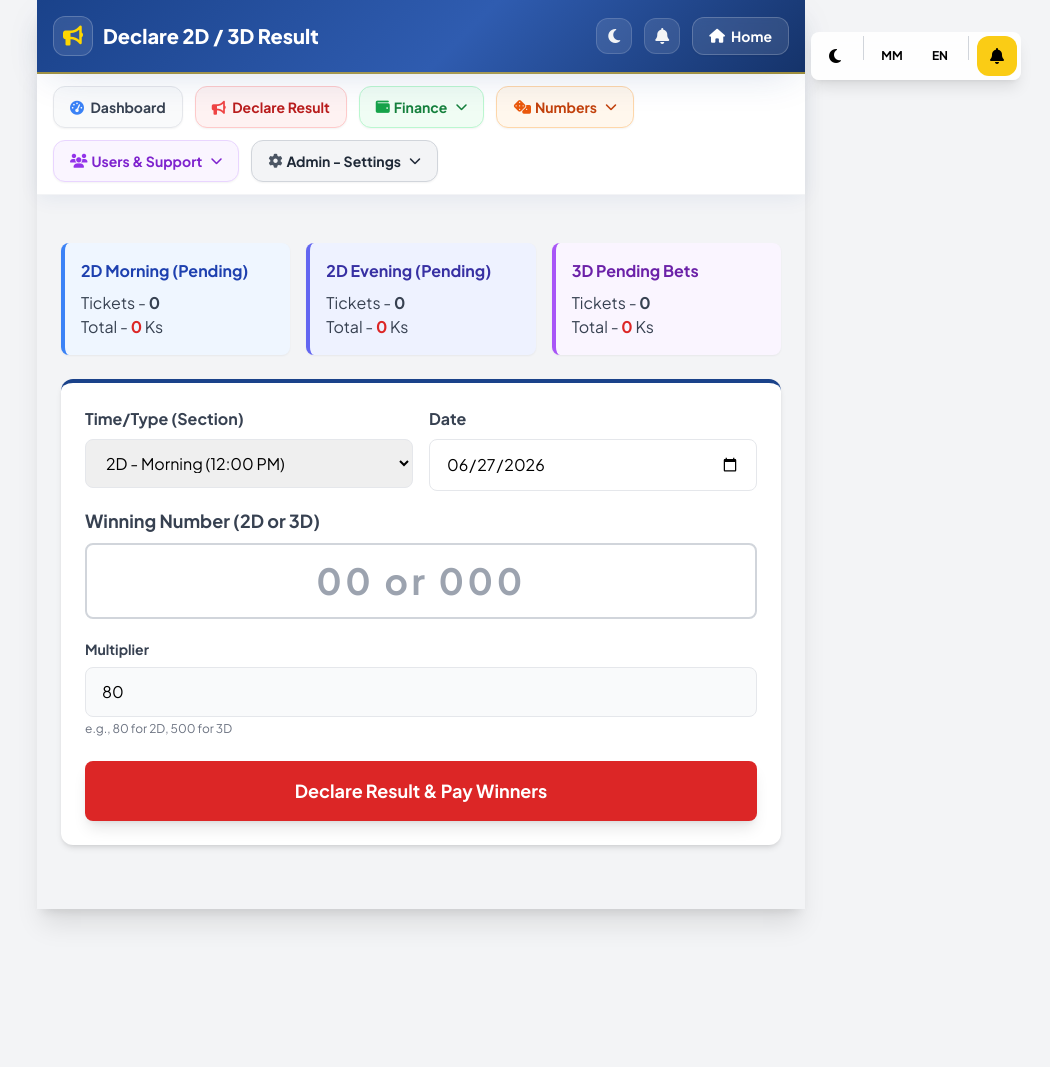
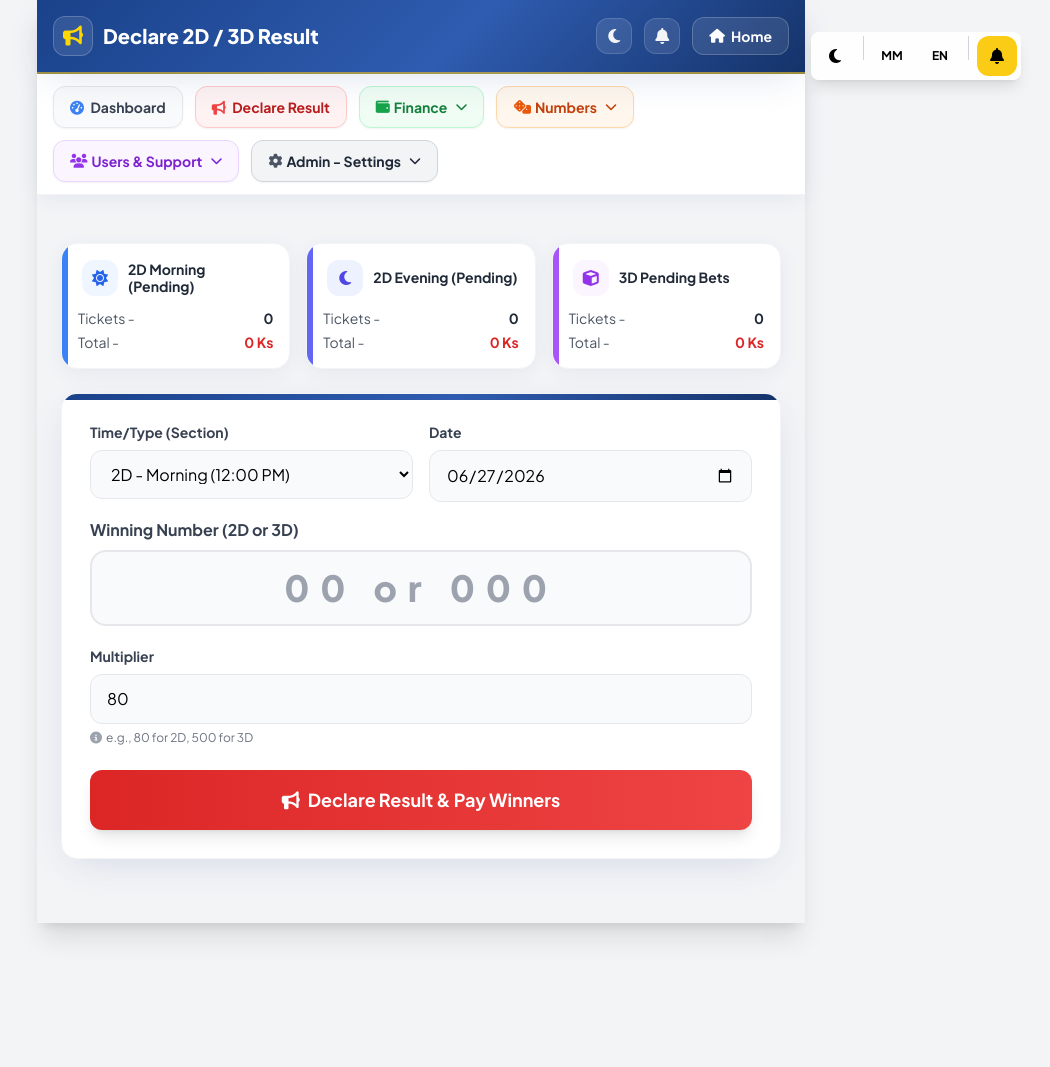
Before and after one commit to kotunt/App, a PHP site: page /admin/admin_declare_result.php in a window 1280 px wide. Shown: the whole page, without its empty margins (219-1269 px from the left). Run offline with PHP 8.4, Linux system fonts and the light colour scheme; a user stored in the database is signed in; data comes from the database, SQL or seed files in the repository; data that the repository does not hold is empty; some libraries are stand-ins or nearby versions; some web fonts are replaced.

Commit message:
Update admin panel design and display for results and limits
Refactor UI elements in admin_declare_result.php and admin_limit_settings.php for improved presentation and user experience.

Replit-Commit-Author: Agent
Replit-Commit-Session-Id: fff82303-35c9-4b09-96d1-5e772f5b31cd
Replit-Commit-Checkpoint-Type: full_checkpoint
Replit-Commit-Event-Id: bf7eddd2-19ee-4c4c-8c47-fc55bca63280
Replit-Commit-Screenshot-Url: https://storage.googleapis.com/screenshot-production-us-central1/568851f7-dd59-4a8a-b9d0-b24e0bb4c839/fff82303-35c9-4b09-96d1-5e772f5b31cd/H87UMdT
Replit-Helium-Checkpoint-Created: true

```diff
--- a/admin/admin_declare_result.php
+++ b/admin/admin_declare_result.php
@@ -162,56 +162,69 @@ require_once __DIR__ . '/../includes/header.php';
 
     <div class="p-4 md:p-6 pt-0">
         <div class="grid grid-cols-1 sm:grid-cols-2 md:grid-cols-3 gap-4 mb-6">
-            <div class="bg-blue-50 border-l-4 border-blue-500 p-4 rounded-lg shadow-sm">
-                <h2 class="font-bold text-blue-800 mb-2"><?= __('admin_declare_2d_morning') ?></h2>
-                <p class="text-gray-700"><?= __('admin_declare_tickets') ?><span class="font-bold"><?= number_format($pending_2d['morning']['total_bets'] ?? 0) ?></span></p>
-                <p class="text-gray-700"><?= __('admin_declare_total_amount') ?><span class="font-bold text-red-600"><?= number_format($pending_2d['morning']['total_amount'] ?? 0) ?></span> Ks</p>
+            <div class="bg-white rounded-2xl shadow-soft border border-gray-100 p-4 relative overflow-hidden">
+                <div class="absolute top-0 left-0 w-1.5 h-full bg-blue-500"></div>
+                <div class="flex items-center gap-2.5 mb-3 pl-1">
+                    <span class="w-9 h-9 rounded-xl bg-blue-50 text-blue-600 flex items-center justify-center flex-shrink-0"><i class="fas fa-sun"></i></span>
+                    <h2 class="font-bold text-gray-800 text-sm leading-tight"><?= __('admin_declare_2d_morning') ?></h2>
+                </div>
+                <p class="text-sm text-gray-600 flex justify-between items-center"><span><?= __('admin_declare_tickets') ?></span><span class="font-bold text-gray-800"><?= number_format($pending_2d['morning']['total_bets'] ?? 0) ?></span></p>
+                <p class="text-sm text-gray-600 flex justify-between items-center mt-1"><span><?= __('admin_declare_total_amount') ?></span><span class="font-bold text-red-600"><?= number_format($pending_2d['morning']['total_amount'] ?? 0) ?> Ks</span></p>
             </div>
-            <div class="bg-indigo-50 border-l-4 border-indigo-500 p-4 rounded-lg shadow-sm">
-                <h2 class="font-bold text-indigo-800 mb-2"><?= __('admin_declare_2d_evening') ?></h2>
-                <p class="text-gray-700"><?= __('admin_declare_tickets') ?><span class="font-bold"><?= number_format($pending_2d['evening']['total_bets'] ?? 0) ?></span></p>
-                <p class="text-gray-700"><?= __('admin_declare_total_amount') ?><span class="font-bold text-red-600"><?= number_format($pending_2d['evening']['total_amount'] ?? 0) ?></span> Ks</p>
+            <div class="bg-white rounded-2xl shadow-soft border border-gray-100 p-4 relative overflow-hidden">
+                <div class="absolute top-0 left-0 w-1.5 h-full bg-indigo-500"></div>
+                <div class="flex items-center gap-2.5 mb-3 pl-1">
+                    <span class="w-9 h-9 rounded-xl bg-indigo-50 text-indigo-600 flex items-center justify-center flex-shrink-0"><i class="fas fa-moon"></i></span>
+                    <h2 class="font-bold text-gray-800 text-sm leading-tight"><?= __('admin_declare_2d_evening') ?></h2>
+                </div>
+                <p class="text-sm text-gray-600 flex justify-between items-center"><span><?= __('admin_declare_tickets') ?></span><span class="font-bold text-gray-800"><?= number_format($pending_2d['evening']['total_bets'] ?? 0) ?></span></p>
+                <p class="text-sm text-gray-600 flex justify-between items-center mt-1"><span><?= __('admin_declare_total_amount') ?></span><span class="font-bold text-red-600"><?= number_format($pending_2d['evening']['total_amount'] ?? 0) ?> Ks</span></p>
             </div>
-            <div class="bg-purple-50 border-l-4 border-purple-500 p-4 rounded-lg shadow-sm">
-                <h2 class="font-bold text-purple-800 mb-2"><?= __('admin_declare_3d_pending') ?></h2>
-                <p class="text-gray-700"><?= __('admin_declare_tickets') ?><span class="font-bold"><?= number_format($pending_3d['total_bets'] ?? 0) ?></span></p>
-                <p class="text-gray-700"><?= __('admin_declare_total_amount') ?><span class="font-bold text-red-600"><?= number_format($pending_3d['total_amount'] ?? 0) ?></span> Ks</p>
+            <div class="bg-white rounded-2xl shadow-soft border border-gray-100 p-4 relative overflow-hidden">
+                <div class="absolute top-0 left-0 w-1.5 h-full bg-purple-500"></div>
+                <div class="flex items-center gap-2.5 mb-3 pl-1">
+                    <span class="w-9 h-9 rounded-xl bg-purple-50 text-purple-600 flex items-center justify-center flex-shrink-0"><i class="fas fa-cube"></i></span>
+                    <h2 class="font-bold text-gray-800 text-sm leading-tight"><?= __('admin_declare_3d_pending') ?></h2>
+                </div>
+                <p class="text-sm text-gray-600 flex justify-between items-center"><span><?= __('admin_declare_tickets') ?></span><span class="font-bold text-gray-800"><?= number_format($pending_3d['total_bets'] ?? 0) ?></span></p>
+                <p class="text-sm text-gray-600 flex justify-between items-center mt-1"><span><?= __('admin_declare_total_amount') ?></span><span class="font-bold text-red-600"><?= number_format($pending_3d['total_amount'] ?? 0) ?> Ks</span></p>
             </div>
         </div>
 
         <?php if (!empty($success_message)): ?>
-            <div class="bg-green-100 border border-green-400 text-green-700 px-4 py-3 rounded relative mb-4 text-sm shadow-sm"><?= htmlspecialchars($success_message) ?></div>
+            <div class="bg-green-50 border border-green-200 text-green-700 px-4 py-3.5 rounded-xl relative mb-5 text-sm shadow-soft flex items-center gap-2"><i class="fas fa-circle-check text-base"></i><span><?= htmlspecialchars($success_message) ?></span></div>
         <?php endif; ?>
         <?php if (!empty($error_message)): ?>
-            <div class="bg-red-100 border border-red-400 text-red-700 px-4 py-3 rounded relative mb-4 text-sm shadow-sm"><?= htmlspecialchars($error_message) ?></div>
+            <div class="bg-red-50 border border-red-200 text-red-700 px-4 py-3.5 rounded-xl relative mb-5 text-sm shadow-soft flex items-center gap-2"><i class="fas fa-circle-exclamation text-base"></i><span><?= htmlspecialchars($error_message) ?></span></div>
         <?php endif; ?>
 
-        <form method="POST" action="" class="bg-white p-4 sm:p-6 rounded-xl shadow-md border-t-4 border-primary">
+        <form method="POST" action="" class="bg-white p-5 sm:p-7 rounded-2xl shadow-card border border-gray-100 relative overflow-hidden">
+            <div class="absolute top-0 left-0 w-full h-1.5 bg-brand-gradient"></div>
             <div class="grid grid-cols-1 md:grid-cols-2 gap-4 mb-4">
                 <div>
-                    <label class="block text-gray-700 font-bold mb-2"><?= __('admin_declare_section') ?></label>
-                    <select name="bet_section" id="bet_section" class="w-full py-3 px-4 border rounded-lg focus:border-blue-500 focus:outline-none" required>
+                    <label class="block text-gray-700 font-bold mb-2 text-sm"><?= __('admin_declare_section') ?></label>
+                    <select name="bet_section" id="bet_section" class="w-full py-3 px-4 border border-gray-200 rounded-xl bg-gray-50 focus:border-blue-500 focus:ring focus:ring-blue-100 focus:outline-none transition-all" required>
                         <option value="morning"><?= __('admin_declare_opt_morning') ?></option>
                         <option value="evening"><?= __('admin_declare_opt_evening') ?></option>
                         <option value="3d"><?= __('admin_declare_opt_3d') ?></option>
                     </select>
                 </div>
                 <div>
-                    <label class="block text-gray-700 font-bold mb-2"><?= __('admin_declare_date') ?></label>
-                    <input type="date" name="target_date" value="<?= date('Y-m-d') ?>" class="w-full py-3 px-4 border rounded-lg focus:border-blue-500 focus:outline-none" required>
+                    <label class="block text-gray-700 font-bold mb-2 text-sm"><?= __('admin_declare_date') ?></label>
+                    <input type="date" name="target_date" value="<?= date('Y-m-d') ?>" class="w-full py-3 px-4 border border-gray-200 rounded-xl bg-gray-50 focus:border-blue-500 focus:ring focus:ring-blue-100 focus:outline-none transition-all" required>
                 </div>
             </div>
             <div class="mb-5">
-                <label class="block text-gray-700 font-bold mb-2 text-lg"><?= __('admin_declare_winning_number') ?></label>
-                <input type="text" id="winning_number" name="winning_number" pattern="[0-9]{2,3}" maxlength="3" placeholder="<?= __('admin_declare_winning_number_ph') ?>" class="w-full text-center text-3xl sm:text-4xl tracking-widest font-bold py-4 border-2 border-gray-300 rounded-lg focus:border-blue-500 focus:outline-none" required autocomplete="off" oninput="updateMultiplier()">
+                <label class="block text-gray-700 font-bold mb-2 text-base"><?= __('admin_declare_winning_number') ?></label>
+                <input type="text" id="winning_number" name="winning_number" pattern="[0-9]{2,3}" maxlength="3" placeholder="<?= __('admin_declare_winning_number_ph') ?>" class="w-full text-center text-3xl sm:text-4xl tracking-[0.3em] font-extrabold py-4 border-2 border-gray-200 rounded-2xl bg-gray-50 text-primary focus:border-blue-500 focus:ring focus:ring-blue-100 focus:outline-none transition-all" required autocomplete="off" oninput="updateMultiplier()">
             </div>
             <div class="mb-6">
                 <label class="block text-gray-700 text-sm font-bold mb-2"><?= __('admin_declare_multiplier') ?></label>
-                <input type="number" id="multiplier" name="multiplier" value="80" class="w-full py-3 px-4 border rounded-lg focus:border-blue-500 focus:outline-none bg-gray-50" required>
-                <p class="text-xs text-gray-500 mt-1"><?= __('admin_declare_multiplier_help') ?></p>
+                <input type="number" id="multiplier" name="multiplier" value="80" class="w-full py-3 px-4 border border-gray-200 rounded-xl bg-gray-50 focus:border-blue-500 focus:ring focus:ring-blue-100 focus:outline-none transition-all" required>
+                <p class="text-xs text-gray-500 mt-1.5"><i class="fas fa-circle-info mr-1 text-gray-400"></i><?= __('admin_declare_multiplier_help') ?></p>
             </div>
-            <button type="button" id="btnDeclare" class="w-full bg-red-600 hover:bg-red-700 text-white font-bold py-4 rounded-lg text-lg shadow-lg transition duration-200">
-                <?= __('admin_declare_btn') ?>
+            <button type="button" id="btnDeclare" class="w-full bg-gradient-to-r from-red-600 to-red-500 hover:from-red-700 hover:to-red-600 text-white font-bold py-4 rounded-xl text-lg shadow-lg hover:shadow-xl hover:-translate-y-0.5 transition-all duration-200 flex items-center justify-center gap-2">
+                <i class="fas fa-bullhorn"></i> <?= __('admin_declare_btn') ?>
             </button>
         </form>
     </div>
```
Also changed, not shown: admin/admin_limit_settings.php (+25 -15 lines).
